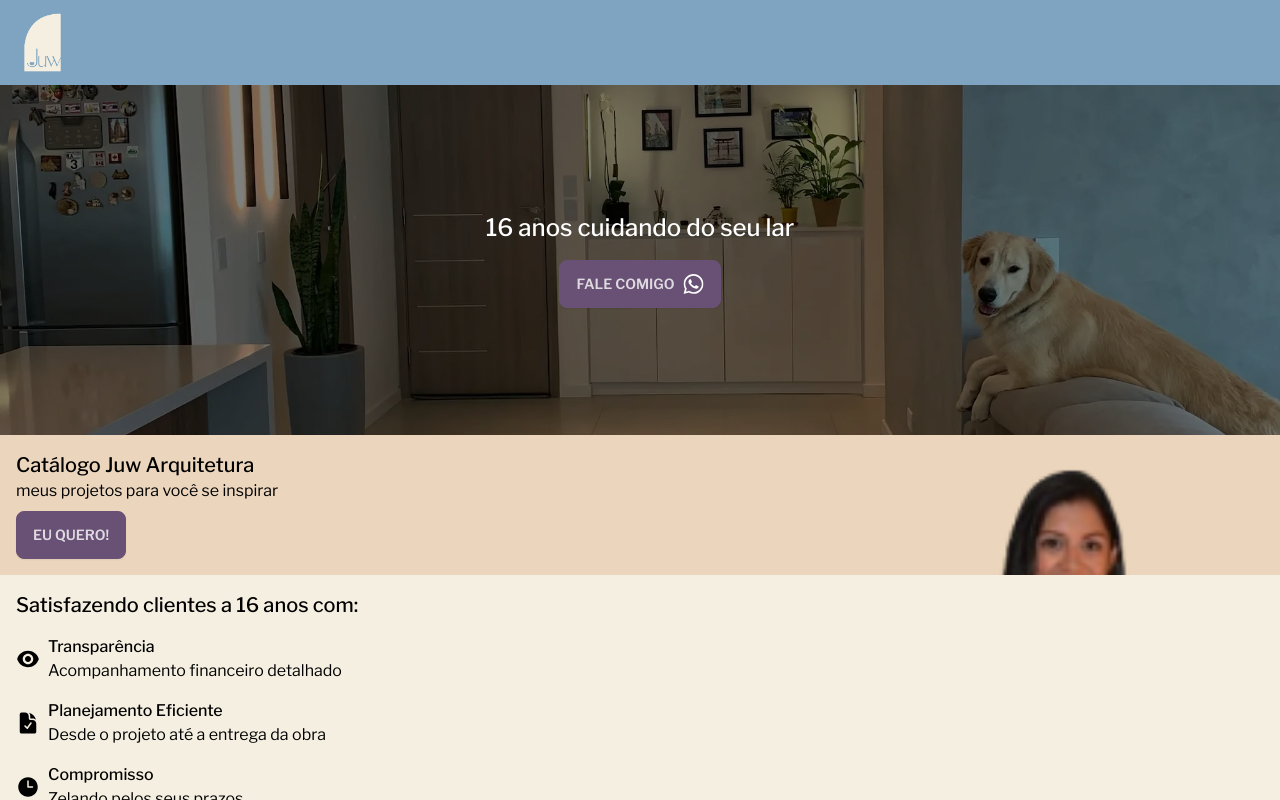
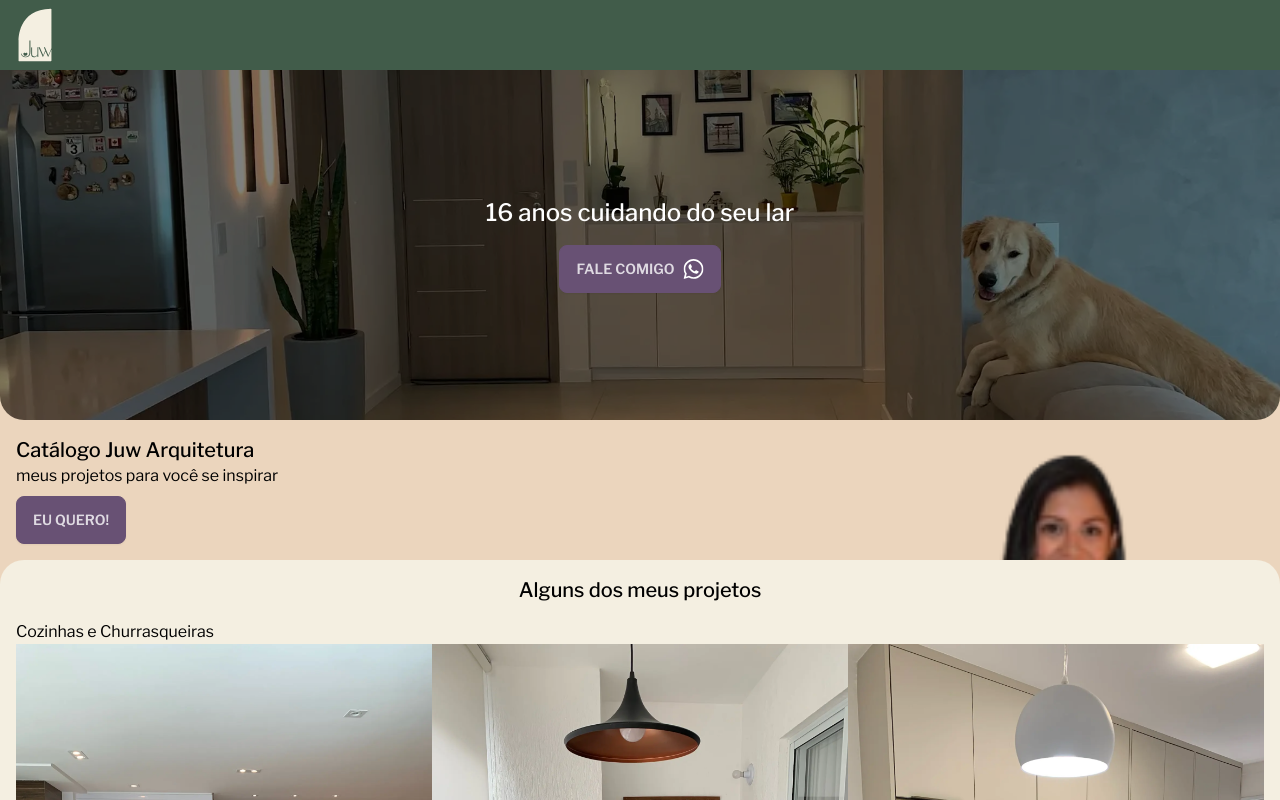
Before and after one commit to Gabriel5934/juwarquitetura, a React (Vite) app: page / in a window 1280 px wide. Shown: the top 800 px of the page. Built offline with nearby package versions, Linux system fonts and the light colour scheme.

Commit message:
feat: some changes

```diff
--- a/package.json
+++ b/package.json
@@ -11,13 +11,16 @@
   },
   "dependencies": {
     "@heroicons/react": "^2.1.3",
+    "@hookform/resolvers": "^3.9.0",
     "@tanstack/react-router": "^1.31.3",
     "eslint-plugin-react": "^7.34.1",
     "firebase": "^10.11.1",
     "react": "^18.2.0",
     "react-dom": "^18.2.0",
     "react-firebase-hooks": "^5.1.1",
-    "vest": "^5.3.0"
+    "react-hook-form": "^7.52.2",
+    "vest": "^5.3.0",
+    "yup": "^1.4.0"
   },
   "devDependencies": {
     "@tanstack/router-devtools": "^1.31.3",
--- /dev/null
+++ b/src/components/lead-dialog.tsx
@@ -0,0 +1,88 @@
+import { XMarkIcon } from "@heroicons/react/16/solid";
+import { yupResolver } from "@hookform/resolvers/yup";
+import { ChangeEvent, useEffect } from "react";
+import { useForm } from "react-hook-form";
+import * as yup from "yup";
+
+interface Props {
+  id: string;
+  title: string;
+  subtitle: string;
+}
+
+const LeadDialog = (props: Props) => {
+  const schema = yup
+    .object({
+      email: yup.string().required(),
+    })
+    .required();
+
+  const {
+    register,
+    // handleSubmit,
+    setValue,
+    reset,
+    formState: { errors },
+  } = useForm({
+    resolver: yupResolver(schema),
+  });
+
+  // const onSubmit = (data: { email: string }) =>
+  //   console.log({ ...data, segment: props.id });
+
+  useEffect(() => {
+    yup.setLocale({
+      string: { length: "Número inválido" },
+    });
+  }, []);
+
+  return (
+    <dialog id={props.id} className="modal ">
+      <div className="modal-box bg-lightBase rounded-none">
+        <form method="dialog">
+          <button
+            className="btn btn-sm btn-circle btn-ghost absolute right-2 top-2"
+            type="submit"
+            onClick={() => reset()}
+            title="fechar"
+          >
+            <XMarkIcon className="text-black" />
+          </button>
+        </form>
+        <div className="vertStack py-4 gap-4">
+          <div className="text-center">
+            <p className="text-2xl font-bold uppercase">{props.title}</p>
+            <p>{props.subtitle}</p>
+          </div>
+          <form method="dialog" className="vertStack">
+            <label className="form-control w-full max-w-xs">
+              <input
+                {...register("email", {
+                  onChange: (v: ChangeEvent<HTMLInputElement>) =>
+                    setValue("email", v.target.value ?? ""),
+                })}
+                placeholder="Email"
+                className="input input-bordered w-full max-w-xs text-black"
+              />
+              <div className="label">
+                <span className="label-text-alt text-error">
+                  {errors.email?.message}
+                </span>
+              </div>
+            </label>
+            <button className="btn btn-primary uppercase" type="submit">
+              enviar
+            </button>
+          </form>
+        </div>
+      </div>
+      <form method="dialog" className="modal-backdrop">
+        <button type="submit" onClick={() => reset()}>
+          fechar
+        </button>
+      </form>
+    </dialog>
+  );
+};
+
+export default LeadDialog;
--- a/src/index.css
+++ b/src/index.css
@@ -1,5 +1,13 @@
-@import url('https://fonts.googleapis.com/css2?family=Inter:wght@100..900&family=Libre+Franklin:ital,wght@0,100..900;1,100..900&display=swap');
+@import url("https://fonts.googleapis.com/css2?family=Inter:wght@100..900&family=Libre+Franklin:ital,wght@0,100..900;1,100..900&display=swap");
 
 @tailwind base;
 @tailwind components;
 @tailwind utilities;
+
+.vertStack {
+  @apply flex flex-col justify-center items-center;
+}
+
+.horStack {
+  @apply flex justify-center items-center;
+}
--- a/src/routes/__root.tsx
+++ b/src/routes/__root.tsx
@@ -20,21 +20,44 @@ import room2 from "../assets/rooms/img2.webp";
 import room3 from "../assets/rooms/img3.webp";
 import room4 from "../assets/rooms/img4.webp";
 import Hero from "../assets/hero.webp";
+import LeadDialog from "../components/lead-dialog";
+
+const DIALOG_CATALOG_ID = "dialog-catalog";
 
 export const Route = createRootRoute({
-  component: () => (
+  component: () => {
+    const catalogDialogElement = document.getElementById(
+      DIALOG_CATALOG_ID
+    ) as HTMLDialogElement;
+
+    const toggleDialogCatalog = () => catalogDialogElement.showModal();
+
+    return (
       <>
-      <div className="bg-blue p-1">
-        <img
-          alt=""
-          src={Logo}
-          style={{
-            height: "4.8rem",
-          }}
+        <LeadDialog
+          id={DIALOG_CATALOG_ID}
+          title="receba o catálogo"
+          subtitle="Juw Arquitetura"
         />
+        <div className="bg-green flex">
+          <svg
+            width="70"
+            height="70"
+            viewBox="0 0 70 70"
+            fill="none"
+            xmlns="http://www.w3.org/2000/svg"
+          >
+            <g id="Logo_FundoTrnsBeje 1">
+              <path
+                id="Vector"
+                d="M48.1516 57.0338H48.1081L45.5506 51.1765L42.9735 57.0338H42.8685L38.5927 47.2714H39.7328L43.2276 55.2566L45.2777 50.5517L43.833 47.2714H44.9108L48.4056 55.2767L51.4357 48.2968V9.25556C51.4357 9.00213 51.2283 8.79797 50.9749 8.79991C17.92 9.0851 18.5649 40.0381 18.5649 40.0381V60.7451C18.5649 60.9966 18.7691 61.2007 19.0206 61.2007H50.9807C51.2322 61.2007 51.4364 60.9966 51.4364 60.7451V49.536L48.1522 57.0344L48.1516 57.0338ZM23.6756 53.0438C23.9588 52.7573 24.4144 52.7029 24.804 52.8046C25.1935 52.9064 25.4742 53.0101 25.806 53.2389C25.9544 53.0023 26.2208 52.8435 26.4995 52.8254C26.7782 52.8072 27.0634 52.9304 27.241 53.1456C27.4912 53.4482 27.5126 53.8864 27.4115 54.2656C27.1775 55.1444 26.2973 55.8056 25.388 55.7868C24.4786 55.768 23.6276 55.0699 23.4306 54.1819C23.3431 53.7866 23.3904 53.3316 23.6756 53.0438ZM30.4189 51.743C30.4189 55.1827 29.1589 57.1537 26.0782 57.238C23.4299 57.457 21.407 55.9916 20.9747 53.7101L21.4848 53.6135C21.8653 55.6221 23.7067 56.8737 25.887 56.6708C28.1756 56.4427 29.413 54.8204 29.4097 52.4034V40.4846H30.4189V51.743ZM38.2803 57.037H37.4474V55.182C36.7643 56.3928 35.3584 57.2321 33.8158 57.2321C31.8241 57.2321 31.1727 55.8069 31.1727 53.913V47.6065L32.0976 47.1768V54.342C32.0976 55.6111 33.0348 56.5678 34.3622 56.5678C35.6118 56.5678 36.8809 55.7284 37.4468 54.4788V47.2694L38.2796 47.2714V57.037H38.2803Z"
+                fill="#F4EFE1"
+              />
+            </g>
+          </svg>
         </div>
         <div
-        className="flex flex-col justify-center text-center gap-4"
+          className="flex flex-col justify-center text-center gap-4 bg-darkBase"
           style={{
             height: "350px",
           }}
@@ -42,16 +65,20 @@ export const Route = createRootRoute({
           <img
             src={Hero}
             alt=""
-          className="absolute -z-10 object-cover brightness-50 w-full"
+            className="absolute object-cover brightness-50 w-full rounded-b-3xl z-0"
             style={{
               height: "350px",
             }}
           />
-        <span className="text-white font-medium text-2xl">
+          <span className="text-white font-medium text-2xl z-10">
             16 anos cuidando do seu lar
           </span>
-        <div>
-          <a href="https://wa.me/5512991820133">
+          <div className="z-10">
+            <a
+              href="https://wa.me/5512991820133"
+              target="_blank"
+              rel="noopener"
+            >
               <button className="btn btn-primary uppercase">
                 fale comigo
                 <svg
@@ -84,12 +111,11 @@ export const Route = createRootRoute({
           </div>
         </div>
         <div
-        className="bg-darkBase bg-no-repeat bg-cover"
+          className="bg-darkBase bg-no-repeat bg-cover flex flex-col p-4 gap-2"
           style={{
             backgroundImage: `url(${LeadsBg})`,
           }}
         >
-        <div className="flex flex-col p-4 gap-2">
           <div className="flex flex-col">
             <span className="text-xl font-medium">
               Catálogo Juw Arquitetura
@@ -99,12 +125,16 @@ export const Route = createRootRoute({
             </span>
           </div>
           <div>
-            <button className="btn btn-primary uppercase">eu quero!</button>
+            <button
+              className="btn btn-primary uppercase"
+              onClick={toggleDialogCatalog}
+            >
+              eu quero!
+            </button>
           </div>
         </div>
-      </div>
-      <div className="bg-lightBase">
-        <div className="p-4 flex flex-col gap-4">
+        <div className="bg-darkBase">
+          {/* <div className="p-4 flex flex-col gap-4 bg-lightBase rounded-t-3xl">
           <span className="text-xl font-medium">
             Satisfazendo clientes a 16 anos com:
           </span>
@@ -188,8 +218,13 @@ export const Route = createRootRoute({
               <span>Zelando pelos seus prazos</span>
             </div>
           </div>
+        </div> */}
+          <div className="flex flex-col gap-4 bg-lightBase rounded-t-3xl pt-4">
+            <span className="text-xl font-medium text-center">
+              Alguns dos meus projetos
+            </span>
           </div>
-        <div className="p-4">
+          <div className="p-4 bg-lightBase">
             <span className="text-md">Cozinhas e Churrasqueiras</span>
             <div className="grid grid-cols-3">
               <img alt="" src={kag9} />
@@ -205,9 +240,14 @@ export const Route = createRootRoute({
               <img alt="" src={kag6} />
             </div>
           </div>
-        <div className="bg-green p-4 flex flex-col gap-2">
+          <div className="bg-blue p-4 flex flex-col gap-2">
             <span className="text-white">Mais inspirações e dicas</span>
             <div>
+              <a
+                href="https://www.instagram.com/juw_arquitetura/"
+                target="_blank"
+                rel="noopener"
+              >
                 <button className="btn btn-primary uppercase">
                   meu insta{" "}
                   <svg
@@ -234,9 +274,10 @@ export const Route = createRootRoute({
                     </defs>
                   </svg>
                 </button>
+              </a>
             </div>
           </div>
-        <div className="p-4">
+          <div className="p-4 bg-lightBase">
             <span className="text-md">Banheiros</span>
             <div className="grid grid-cols-3">
               <img alt="" src={bath1} />
@@ -249,7 +290,7 @@ export const Route = createRootRoute({
               <img alt="" src={bath6} />
             </div>
           </div>
-        <div className="p-4">
+          <div className="p-4 bg-lightBase">
             <span className="text-md">Salas de estar e jantar</span>
             <div className="grid grid-cols-2">
               <img alt="" src={room1} />
@@ -267,7 +308,11 @@ export const Route = createRootRoute({
             <span>Transforme seu espaço dos sonhos em realidade!</span>
           </div>
           <div>
-          <a href="https://wa.me/5512991820133">
+            <a
+              href="https://wa.me/5512991820133"
+              target="_blank"
+              rel="noopener"
+            >
               <button className="btn btn-primary uppercase">
                 fale comigo
                 <svg
@@ -299,7 +344,7 @@ export const Route = createRootRoute({
             </a>
           </div>
         </div>
-      <div className="bg-blue px-4 py-16 flex flex-col gap-8">
+        <div className="bg-green px-4 py-16 flex flex-col gap-8">
           <div className="flex justify-center gap-2">
             <svg
               xmlns="http://www.w3.org/2000/svg"
@@ -363,5 +408,6 @@ export const Route = createRootRoute({
         {(location.hostname === "localhost" ||
           location.hostname === "127.0.0.1") && <TanStackRouterDevtools />}
       </>
-  ),
+    );
+  },
 });
```
Also changed, not shown: 1 other file (tests, documents, lock files or other folders). Lines whose indentation alone changed are shown as unchanged.
